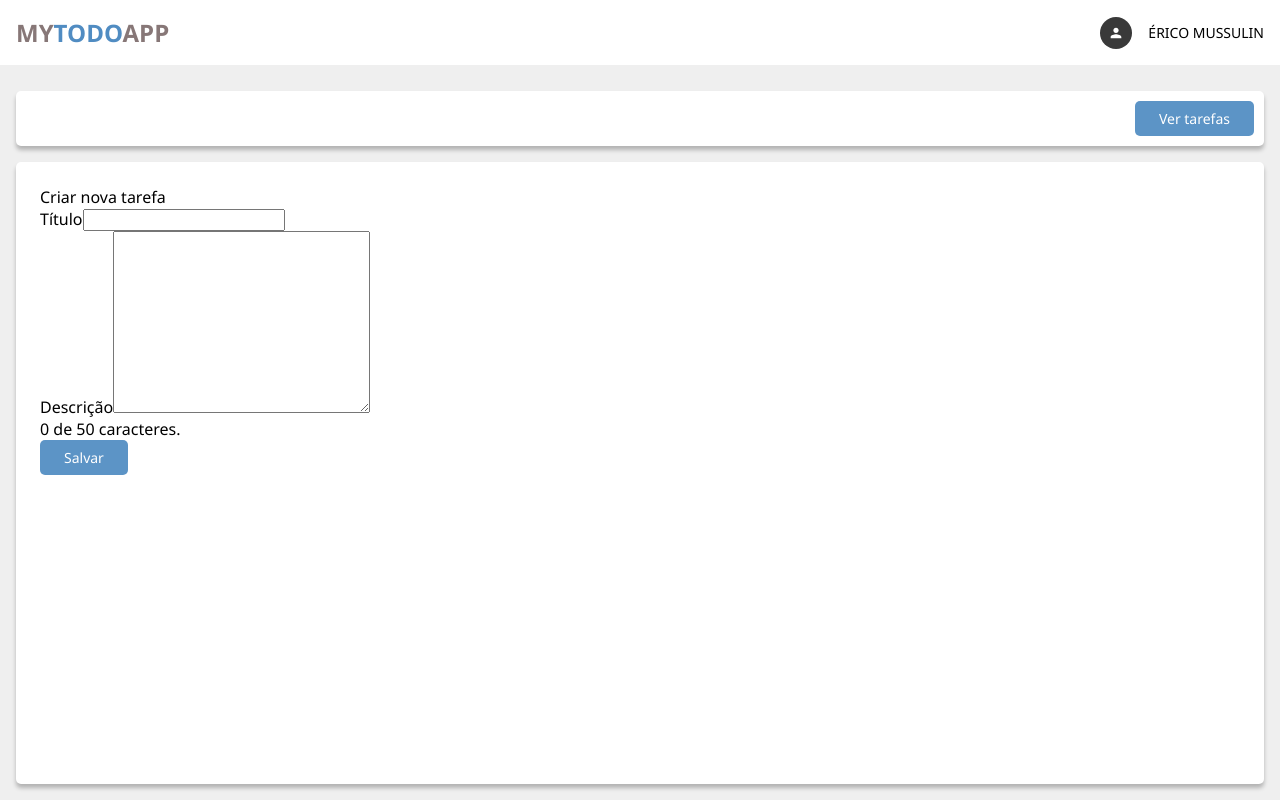
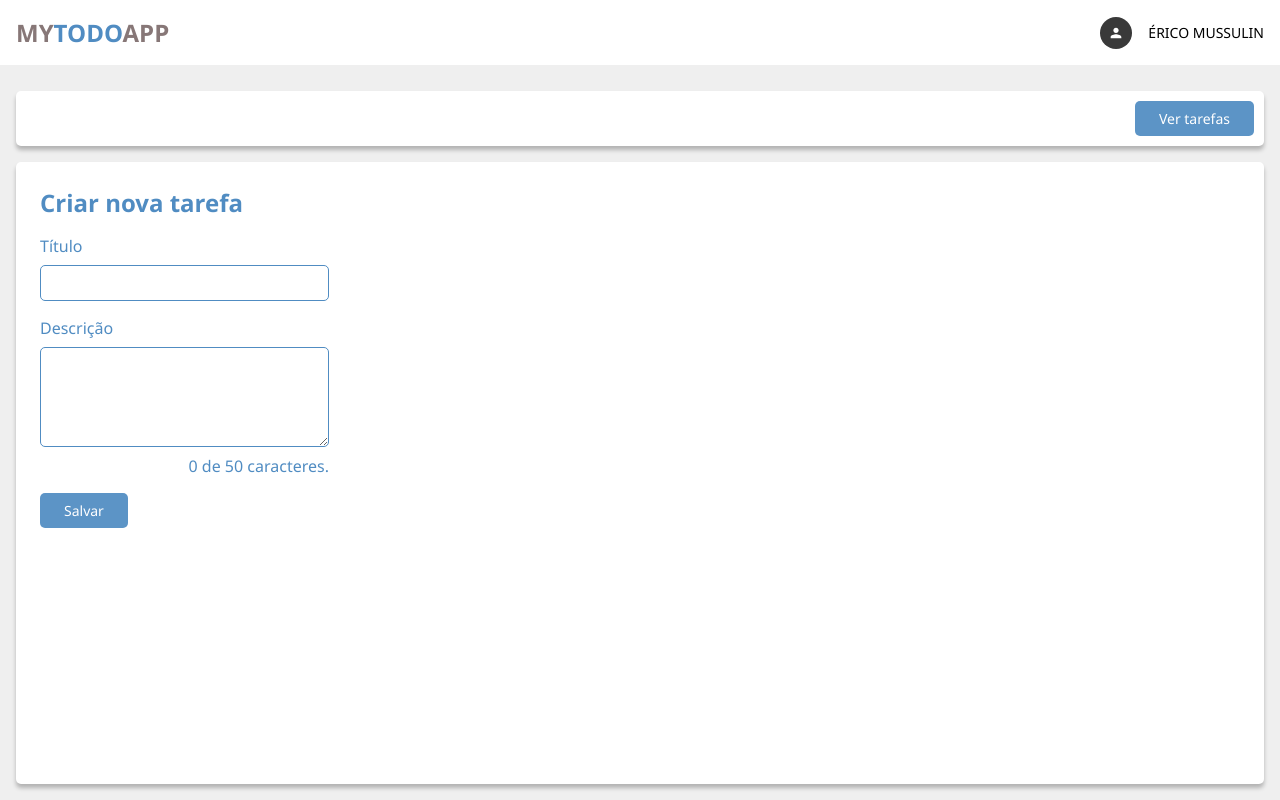
Before and after one commit to Erico94/Semanas_04_e_05, a React (Vite) app in the folder my-todo-list/: page /todo in a window 1280 px wide. Built offline with nearby package versions, Linux system fonts and the light colour scheme.

Commit message:
Dinamizei a exibição de tarefas, terminei de estilizar o form component, ajustes feitos na service

```diff
--- a/my-todo-list/server/db.json
+++ b/my-todo-list/server/db.json
@@ -4,7 +4,7 @@
       "id": 1,
       "title": "Tarefa 1",
       "description": "Lorem ipsum dolor sit",
-      "status": false
+      "status": true
     },
     {
       "id": 2,
@@ -15,19 +15,13 @@
     {
       "id": 3,
       "title": "Tarefa 3",
-      "description": "Lorem ipsum dolor sit",
+      "description": "how how how ",
       "status": false
     },
     {
-      "id": 4,
-      "title": "Tarefa 4",
-      "description": "Lorem ipsum dolor sit",
-      "status": true
-    },
-    {
-      "id": 5,
-      "title": "Tarefa 5",
-      "description": "Lorem ipsum dolor sit",
+      "title": "lavar louça",
+      "description": "Mais tarde eu lavo",
+      "id": 6,
       "status": false
     }
   ]
--- a/my-todo-list/src/components/form/FormComponent.jsx
+++ b/my-todo-list/src/components/form/FormComponent.jsx
@@ -1,9 +1,15 @@
-import React, { useEffect } from "react";
+import React, { useContext, useEffect } from "react";
 import ButtonComponent from "../button/ButtonComponent";
 import { useForm } from "react-hook-form";
 import PropTypes from "prop-types";
+import { TodosContext } from "../../contexts/TodosContext";
+import { ApiService } from "../../services/ApiService";
+import { useNavigate } from "react-router-dom";
+import * as Styled from './FormComponent.style';
 
 export const FormComponent = ({ todo }) => {
+  const apiService = new ApiService("tasks");
+  const navigate = useNavigate();
   const {
     register,
     handleSubmit,
@@ -12,8 +18,15 @@ export const FormComponent = ({ todo }) => {
     formState: { errors },
   } = useForm();
 
-  const onSubmit = (data) => {
-    console.log(data);
+  const onSubmit = async (data) => {
+    todo
+      ? await apiService
+          .Update(data, todo.id)
+          .then((response) => alert(`${response.title} atualizado com sucesso`))
+      : await apiService.Create(data).then((response) => {
+          alert(`${response.title} criada com sucesso.`);
+        });
+        navigate('/');
   };
 
   useEffect(() => {
@@ -24,15 +37,15 @@ export const FormComponent = ({ todo }) => {
   }, [todo]);
 
   return (
-    <form className="FormTodo" onSubmit={handleSubmit(onSubmit)}>
-      <legend className="FormTitle">
+    <Styled.FormTodo onSubmit={handleSubmit(onSubmit)}>
+      <Styled.FormTitle>
         {!todo ? "Criar nova tarefa" : `Editar tarefa ${todo.title}`}
-      </legend>
+      </Styled.FormTitle>
 
-      <div className="InputContainer">
-        <div className="InputGroup">
-          <label htmlFor="title">Título</label>
-          <input
+      <Styled.InputsContainer>
+        <Styled.InputGroup>
+          <Styled.Label htmlFor="title">Título</Styled.Label>
+          <Styled.Input
             type="text"
             id="title"
             {...register("title", {
@@ -40,11 +53,11 @@ export const FormComponent = ({ todo }) => {
             })}
           />
           {errors.title && <p>{errors.title.message}</p>}
-        </div>
+        </Styled.InputGroup>
 
-        <div className="InputGroup">
-          <label htmlFor="description">Descrição</label>
-          <textarea
+        <Styled.InputGroup>
+          <Styled.Label htmlFor="description">Descrição</Styled.Label>
+          <Styled.TextArea
             id="description"
             cols="30"
             rows="10"
@@ -55,17 +68,17 @@ export const FormComponent = ({ todo }) => {
                 message: "Esse campo deve possuir no máximo 50 caracteres.",
               },
             })}
-          ></textarea>
-          <div className="CounterContainer">
-            {watch('description')?.length || 0} de 50 caracteres.
-          </div>
+          ></Styled.TextArea>
+          <Styled.CounterContainer>
+            {watch("description")?.length || 0} de 50 caracteres.
+          </Styled.CounterContainer>
 
-          {errors.description && <p>{errors.title.message}</p>}
-        </div>
-      </div>
+          {errors.description && <p>{errors.description.message}</p>}
+        </Styled.InputGroup>
+      </Styled.InputsContainer>
 
       <ButtonComponent type="submit">Salvar</ButtonComponent>
-    </form>
+    </Styled.FormTodo>
   );
 };
 
--- a/my-todo-list/src/components/form/FormComponent.style.jsx
+++ b/my-todo-list/src/components/form/FormComponent.style.jsx
@@ -0,0 +1,86 @@
+import styled from 'styled-components'
+import { StyleUtils } from '../../utils/style'
+
+const colors = StyleUtils.Colors;
+
+export const FormTodo = styled.form`
+  display: flex;
+  flex-direction: column;
+  align-items: flex-start;
+  gap: 16px;
+  flex: 1 0 0;
+  align-self: stretch;
+`
+export const FormTitle = styled.legend`
+  color: ${colors.primary};
+  font-family: Segoe UI;
+  font-size: 24px;
+  font-style: normal;
+  font-weight: 700;
+  line-height: normal;
+`
+export const InputsContainer = styled.div`
+  display: flex;
+  flex-direction: column;
+  align-items: flex-start;
+  gap: 16px;
+  flex: 1 0 0;
+  align-self: stretch;
+  width: 100%;
+`
+
+export const InputGroup = styled.div`
+  display: flex;
+  flex-direction: column;
+  align-items: flex-start;
+  gap: 8px;
+  align-self: stretch;
+  width: 100%;
+`
+export const Label = styled.label`
+  align-self: stretch;
+  color: ${colors.primary};
+  font-size: 16px;
+  font-style: normal;
+  font-weight: 400;
+  line-height: normal;
+`
+export const Input = styled.input`
+  display: flex;
+  padding: 8px 16px;
+  align-items: center;
+  gap: 16px;
+  align-self: stretch;
+  border-radius: 5px;
+  border: 1px solid ${colors.primary};
+`
+export const TextArea = styled.textarea`
+  display: flex;
+  height: 100px;
+  padding: 8px 16px;
+  align-items: flex-start;
+  gap: 16px;
+  align-self: stretch;
+  border-radius: 5px;
+  border: 1px solid ${colors.primary};
+`
+export const CounterContainer = styled.div`
+  display: flex;
+  justify-content: flex-end;
+  align-items: center;
+  gap: 10px;
+  align-self: stretch;
+  color: ${colors.primary};
+  font-size: 16px;
+  font-style: normal;
+  font-weight: 400;
+  line-height: normal;
+`
+export const ErrorText = styled.p`
+  align-self: stretch;
+  color: ${colors.danger};
+  font-size: 16px;
+  font-style: normal;
+  font-weight: 400;
+  line-height: normal;
+`
--- a/my-todo-list/src/layouts/Layout.style.jsx
+++ b/my-todo-list/src/layouts/Layout.style.jsx
@@ -1,15 +1,15 @@
 import styled from 'styled-components'
-
 
 export const Layout = styled.div`
   display: flex;
   width: 100%;
   height: 100%;
   flex-direction: column;
-    align-items: start;
+  align-items: flex-start;
   gap: 0.625rem;
   background: #EFEFEF;
-`
+`;
+
 export const Main = styled.main`
   display: flex;
   padding: 1rem;
@@ -18,7 +18,8 @@ export const Main = styled.main`
   gap: 1rem;
   flex: 1 0 0;
   align-self: stretch;
-`
+`;
+
 export const ActionsContainer = styled.div`
   display: flex;
   padding: 10px;
@@ -29,7 +30,8 @@ export const ActionsContainer = styled.div`
   border-radius: 5px;
   background: #FFF;
   box-shadow: 0px 4px 4px 0px rgba(0, 0, 0, 0.25);
-`
+`;
+
 export const MainContainer = styled.section`
   display: flex;
   padding: 24px;
@@ -41,4 +43,4 @@ export const MainContainer = styled.section`
   border-radius: 5px;
   background: #FFF;
   box-shadow: 0px 4px 4px 0px rgba(0, 0, 0, 0.25);
-`
+`;
--- a/my-todo-list/src/services/ApiService.jsx
+++ b/my-todo-list/src/services/ApiService.jsx
@@ -13,7 +13,7 @@ export  class ApiService {
   Create = async (data) => {
     const response = await fetch(this.url, {
       method: 'POST',
-      body: data,
+      body: JSON.stringify(data),
       headers: this.headers,
     });
     return response.json();
```
Lines whose indentation alone changed are shown as unchanged.
